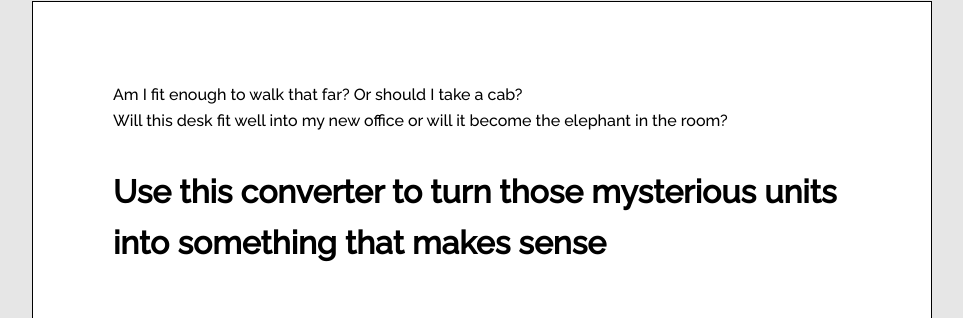
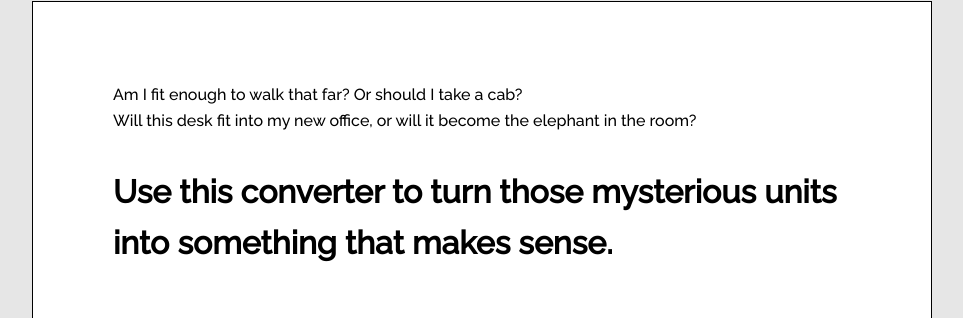
Before and after one commit to miri52/interview-challenge, a plain HTML site: page index.html in a window 1280 px wide. Shown: the part 132-450 px from the top of the page, without its empty margins (158-1121 px from the left). Drawn offline with Linux system fonts and the light colour scheme.

Commit message:
Add README and remove console.logs

```diff
--- a/index.html
+++ b/index.html
@@ -17,12 +17,12 @@
     <div class="container">
       <div class="intro">
         Am I fit enough to walk that far? Or should I take a cab? <br />
-        Will this desk fit well into my new office or will it become the
-        elephant in the room?
+        Will this desk fit into my new office, or will it become the elephant in
+        the room?
       </div>
       <h3 class="intro-action">
         Use this converter to turn those mysterious units into something that
-        makes sense
+        makes sense.
       </h3>
 
       <form class="conversion-form" id="conversion-form">
--- a/index.js
+++ b/index.js
@@ -30,14 +30,12 @@ function convertUnits(input, param1, param2) {
   for (const property in unitsToCm) {
     if (param1 === property) {
       multiplierToCm = unitsToCm[property];
-      console.log(multiplierToCm);
     }
   }
 
   for (const property in unitsFromCm) {
     if (param2 === property) {
       multiplierFromCm = unitsFromCm[property];
-      console.log(multiplierFromCm);
     }
   }
 
@@ -52,7 +50,6 @@ function convertUnits(input, param1, param2) {
 
 function handleSubmit(e) {
   e.preventDefault();
-  console.log(inputNumber.value, firstUnitEl.value, secondUnitEl.value);
   convertUnits(
     inputNumber.value,
     firstUnitEl.value.toLowerCase(),
```
Also changed, not shown: design/desktop-solution.png (added), 1 other file.
